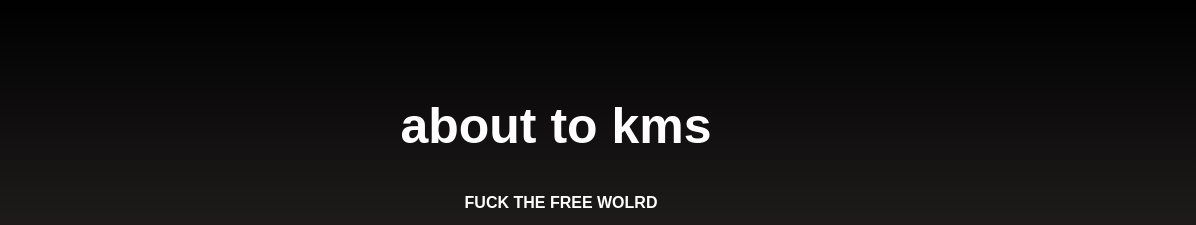
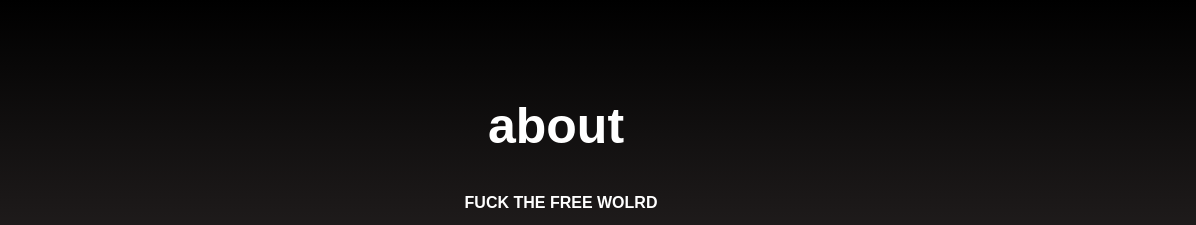
Before and after one commit to hesmo-smm/website, a plain HTML site: page 1312/about.html in a window 1280 px wide. Shown: the top 225 px of the page, 84-1280 px from the left. Drawn offline with Linux system fonts and the light colour scheme.

Commit message:
about.html aktualisieren

```diff
--- a/1312/about.html
+++ b/1312/about.html
@@ -37,7 +37,7 @@
         </a>
     </div>
 
-    <h1>about to kms</h1>
+    <h1>about</h1>
     <div>
         <p style="text-align: center; font-weight: 900;">FUCK THE FREE WOLRD</p>
     </div>
```
